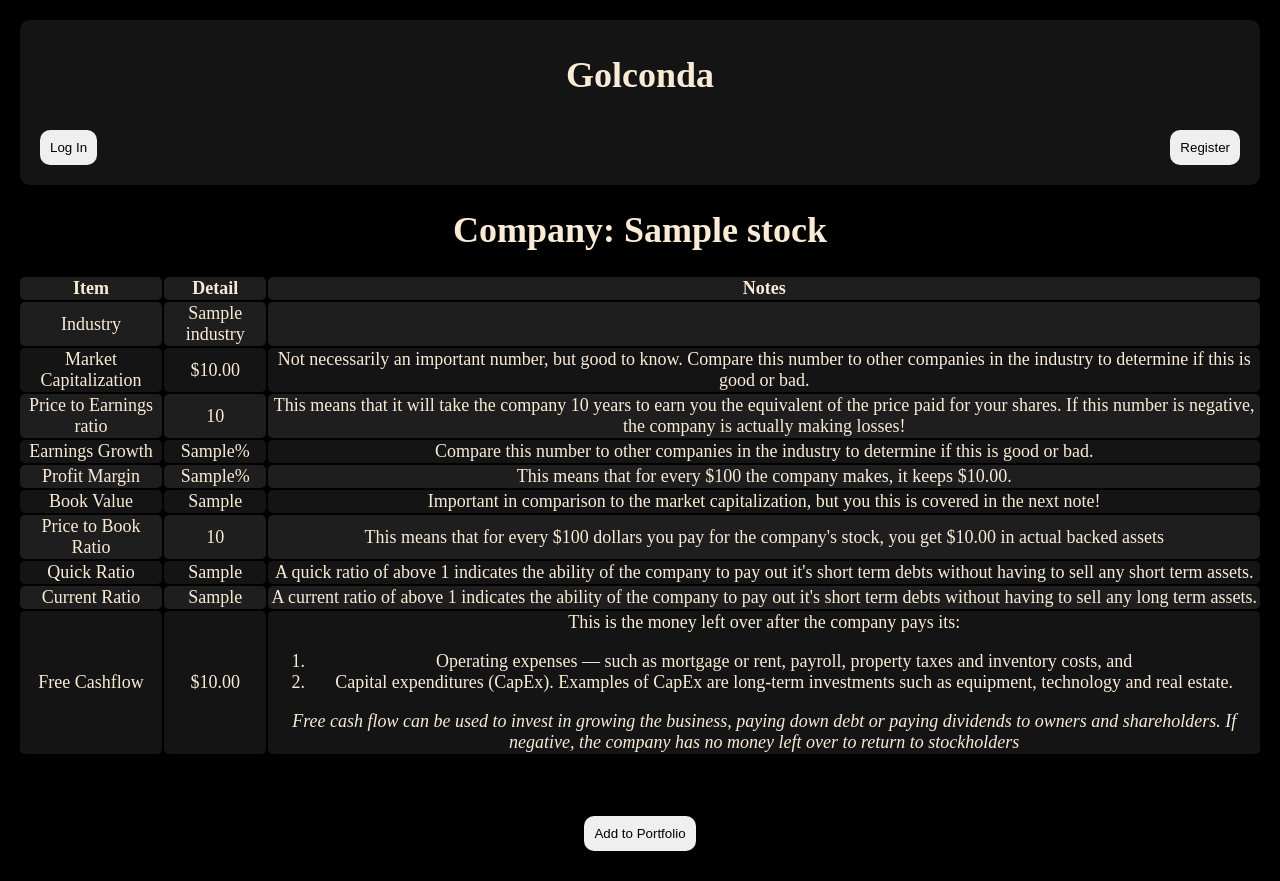
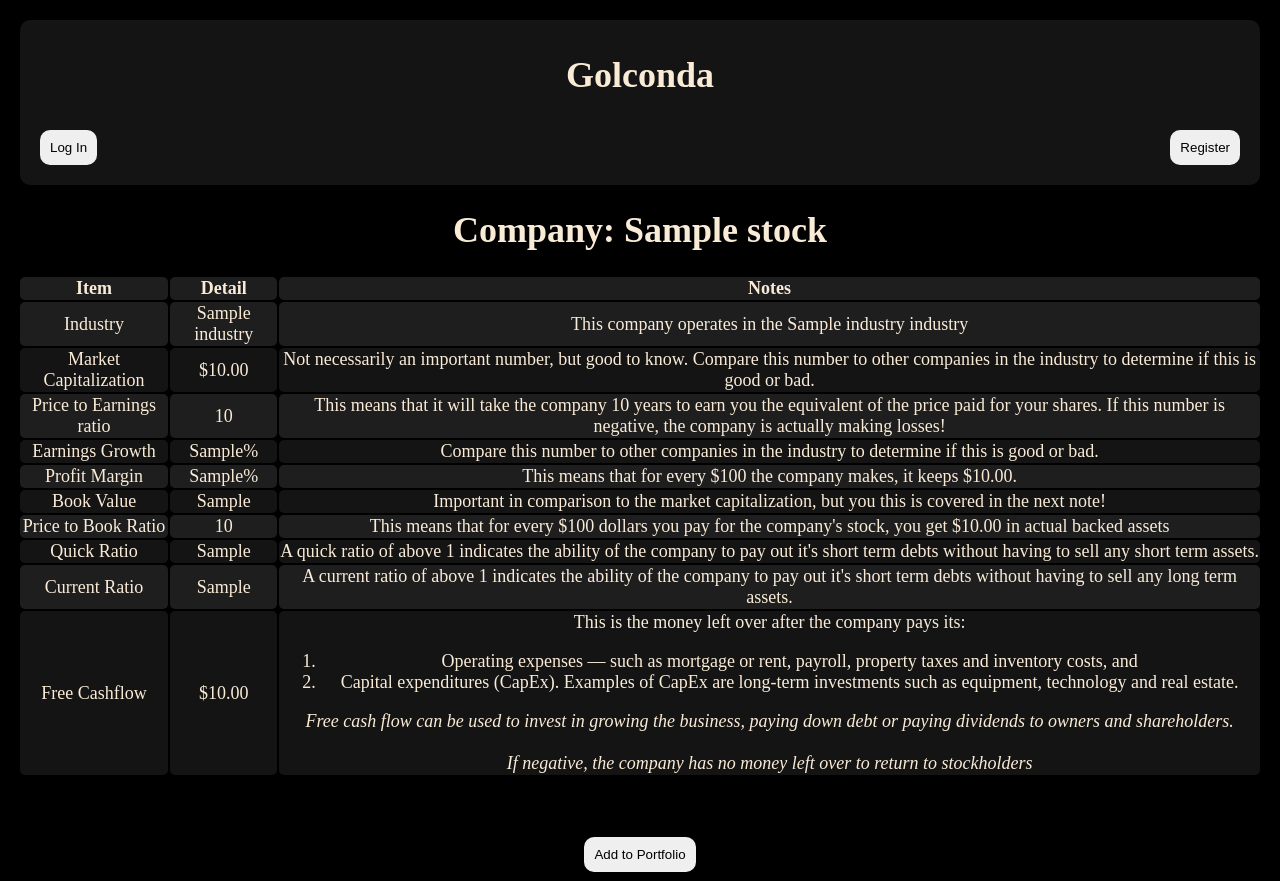
Before and after one commit to kaundachris/StockAnalyzer, a Flask app: template templates/results.html in a window 1280 px wide. Shown: the top 881 px of the page. Run offline with Flask 3, Linux system fonts and the light colour scheme; the template is opened without the code that fills it: most values are stand-ins (such as "Sample title", 1, 10 or a date in 2020); some libraries are stand-ins or nearby versions.

Commit message:
Add files via upload

```diff
--- a/templates/results.html
+++ b/templates/results.html
@@ -47,7 +47,7 @@
             <tr>
                 <td>Industry</td>
                 <td>{{ stock_data.industry }}</td>
-                    <td></td>
+                <td>This company operates in the {{ stock_data.industry }} industry</td>
             </tr>
 
             <tr>
@@ -87,7 +87,7 @@
                 <td>Price to Book Ratio</td>
                 <td>{{ stock_data.price_book }}</td>
                 <td>This means that for every $100 dollars you pay for the company's stock, you get {{ (100 /
-                        stock_data.price_book | float) | currency }} in actual backed assets</td>
+                    (stock_data.price_book | float)) | currency }} in actual backed assets</td>
             </tr>
 
             <tr>
@@ -116,6 +116,8 @@
                     </ol>
                     <i>Free cash flow can be used to invest in growing the business, paying down debt or paying dividends to
                         owners and shareholders.</i>
+                    <br>
+                    <br>
                     <i>If negative, the company has no money left over to return to stockholders</i>
                 </td>
             </tr>
```
Lines whose indentation alone changed are shown as unchanged.
